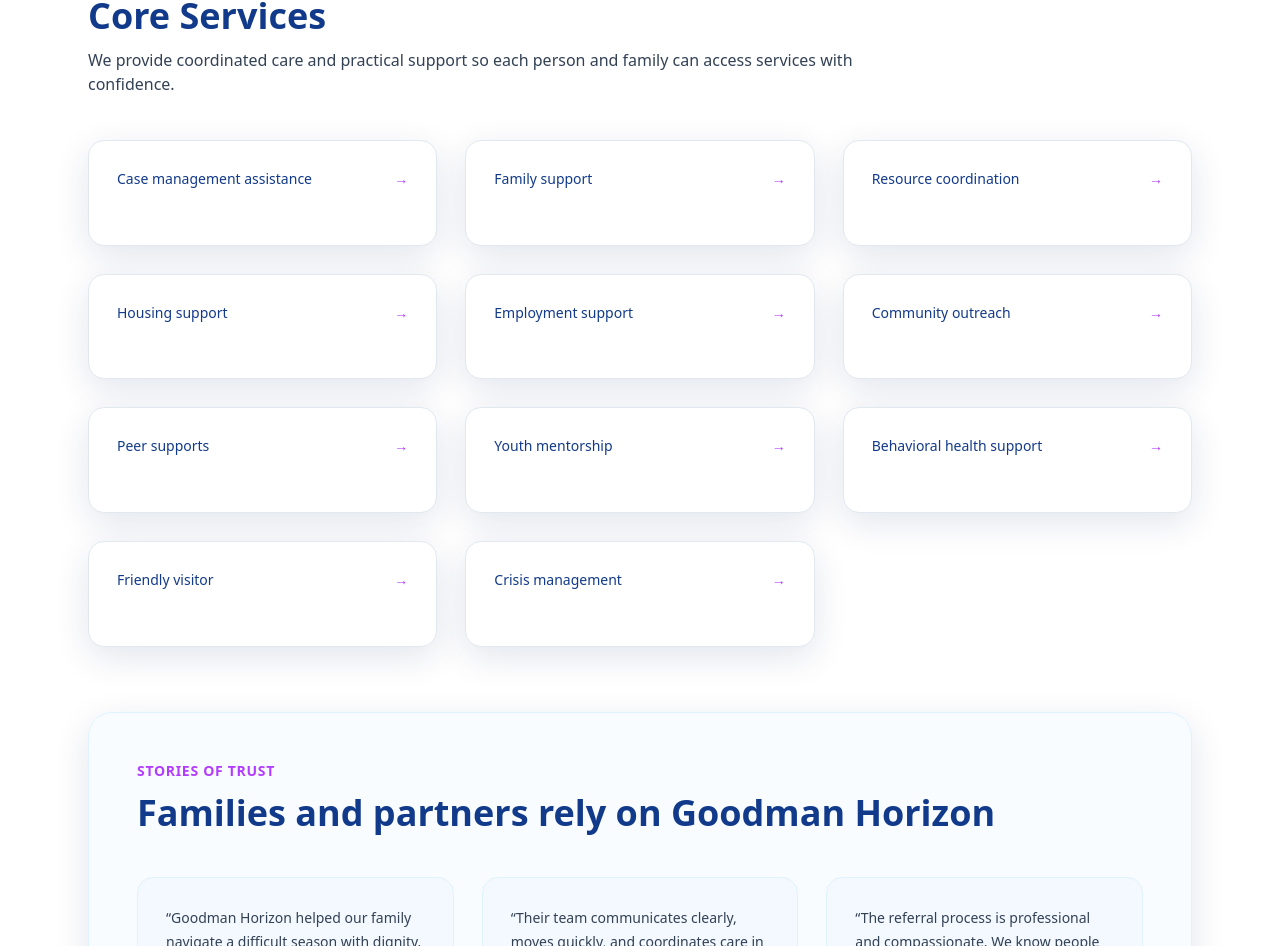
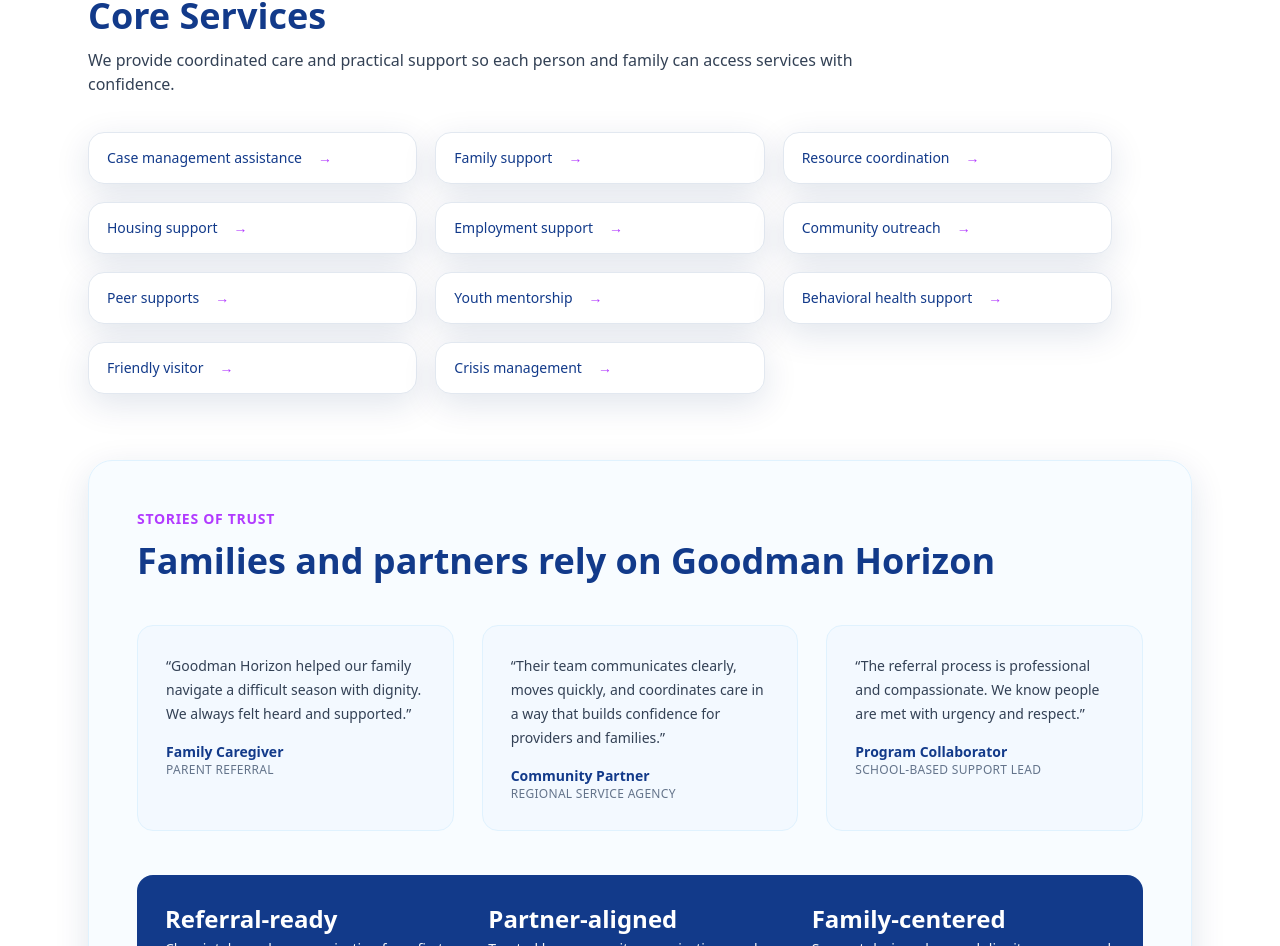
Before and after one commit to EricGoodmanD/Goodman-Horizon, a Next.js app: page / in a window 1280 px wide. Shown: the part 1854-2800 px from the top of the page. Built offline with nearby package versions, Linux system fonts and the light colour scheme.

Commit message:
Compact Core Services tabs across breakpoints

```diff
--- a/app/globals.css
+++ b/app/globals.css
@@ -202,14 +202,15 @@
   }
 
   .laptop-core-grid {
-    margin-top: 1.75rem;
-    row-gap: 0.85rem;
-    column-gap: 0.95rem;
+    margin-top: 1.2rem;
+    row-gap: 0.65rem;
+    column-gap: 0.8rem;
+    max-width: 64rem;
   }
 
   .laptop-core-card {
-    min-height: 6.6rem;
-    padding: 0.88rem;
+    min-height: 3rem;
+    padding: 0.62rem 0.82rem;
   }
 
   .laptop-cta-shell {
--- a/app/page.tsx
+++ b/app/page.tsx
@@ -198,11 +198,11 @@
           We provide coordinated care and practical support so each person and family can access services with
           confidence.
         </p>
-        <div className="mt-9 grid gap-4 sm:grid-cols-2 lg:mt-10 lg:grid-cols-3 lg:gap-x-6 lg:gap-y-6 xl:mt-11 xl:gap-x-7 xl:gap-y-7 laptop-core-grid">
+        <div className="mt-7 grid gap-2.5 sm:grid-cols-2 sm:gap-3 lg:mt-8 lg:grid-cols-3 lg:gap-x-4 lg:gap-y-4 xl:mt-9 xl:gap-x-[1.125rem] xl:gap-y-[1.125rem] laptop-core-grid">
           {services.map((service) => (
             <div
               key={service}
-              className="card group text-sm font-medium text-brandBlue transition duration-300 hover:-translate-y-1 hover:scale-[1.01] hover:border-brandAccent/30 hover:shadow-xl lg:p-7 laptop-core-card"
+              className="card group flex min-h-[2.75rem] items-center px-3.5 py-2.5 text-sm font-medium text-brandBlue transition duration-300 hover:-translate-y-0.5 hover:scale-[1.01] hover:border-brandAccent/30 hover:shadow-lg sm:min-h-[3rem] sm:px-4 sm:py-2.5 lg:min-h-[3.25rem] lg:px-[1.125rem] lg:py-3 laptop-core-card"
             >
               <div className="flex items-center justify-between gap-4">
                 <span>{service}</span>
```
